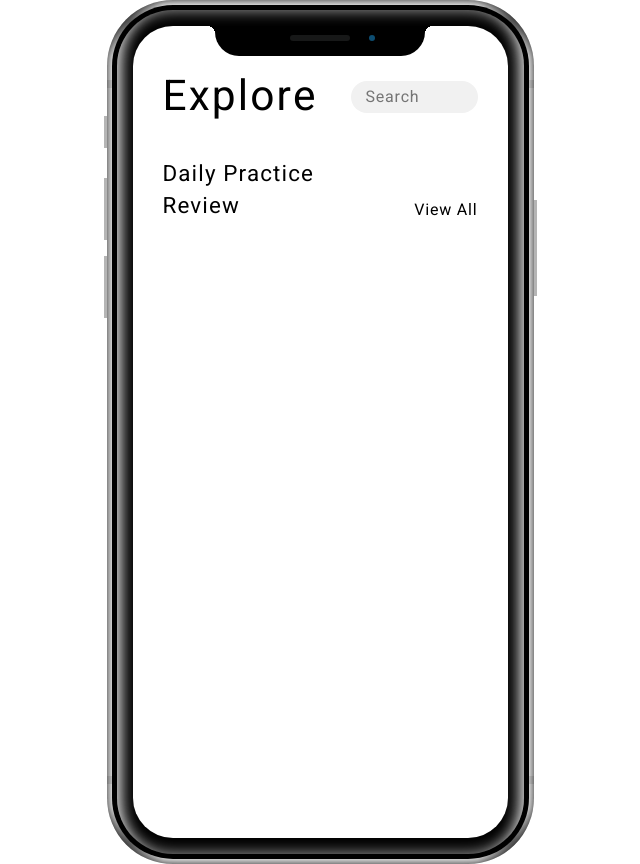
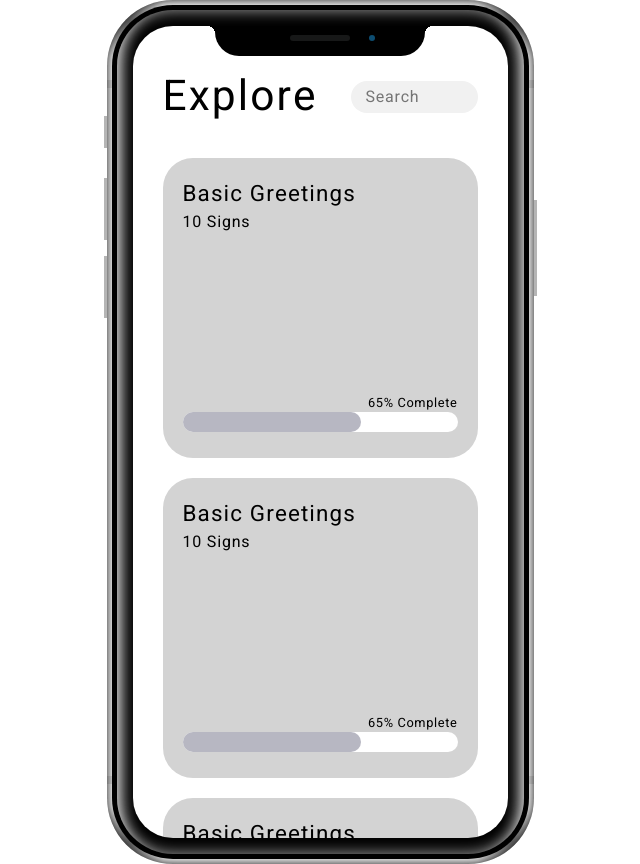
Before and after one commit to eforrester/ASLApp, a Node server app: page /explore in a window 1280 px wide. Shown: the whole page, without its empty margins (320-960 px from the left). Run offline with Node 20, Linux system fonts and the light colour scheme; some libraries are stand-ins or nearby versions.

Commit message:
Explore page complete

```diff
--- a/public/css/style.css
+++ b/public/css/style.css
@@ -135,3 +135,33 @@ h3 {
 .h2prac2{
     padding: 30px 0 15px 0;
 }
+/* explore page  */
+.explore-content {
+    display: grid;
+    grid-template-rows: repeat(3, 1fr);
+    grid-row-gap: 20px;
+    padding-top: 30px;
+}
+.explore-box {
+    height: 300px;
+    border-radius: 30px;
+    background-color: lightgray;
+}
+.explore-title {
+    padding-bottom: 160px;
+}
+.explore-wrap {
+    padding: 20px;
+}
+.prog-exp {
+    display: grid;
+}
+.p-exp {
+    justify-self: end;
+    font-size: 0.8em;
+}
+/* explore progress */
+.exp {
+    height: 20px;
+    border-radius: 15px;
+}
--- a/server.js
+++ b/server.js
@@ -29,6 +29,7 @@ app.get("/explore", (req, res)=> {
     })
 });
 
+
 const PORT = 3000;
 
 app.listen(PORT,()=>{
--- a/views/explore.handlebars
+++ b/views/explore.handlebars
@@ -1,4 +1,44 @@
-<div class="titles">
-    <h2 class="h2-title">Daily Practice Review</h2>
-    <p class="p-title">View All</p>
+<div class="explore-content">
+    <div class="explore-box">
+        <div class="explore-wrap">
+            <div class="explore-title">
+                <h2 class="h2-ex">Basic Greetings</h2>
+                <p class="p-ex">10 Signs</p>
+            </div>
+            <div class="prog-exp">
+                <p class="p-exp">65% Complete</p>
+                <div class="light exp">
+                    <div class="dark exp"></div>
+                </div>
+            </div>
+        </div>
+    </div>
+    <div class="explore-box">
+        <div class="explore-wrap">
+            <div class="explore-title">
+                <h2 class="h2-ex">Basic Greetings</h2>
+                <p class="p-ex">10 Signs</p>
+            </div>
+            <div class="prog-exp">
+                <p class="p-exp">65% Complete</p>
+                <div class="light exp">
+                    <div class="dark exp"></div>
+                </div>
+            </div>
+        </div>
+    </div>
+    <div class="explore-box">
+        <div class="explore-wrap">
+            <div class="explore-title">
+                <h2 class="h2-ex">Basic Greetings</h2>
+                <p class="p-ex">10 Signs</p>
+            </div>
+            <div class="prog-exp">
+                <p class="p-exp">65% Complete</p>
+                <div class="light exp">
+                    <div class="dark exp"></div>
+                </div>
+            </div>
+        </div>
+    </div>
 </div>
```
